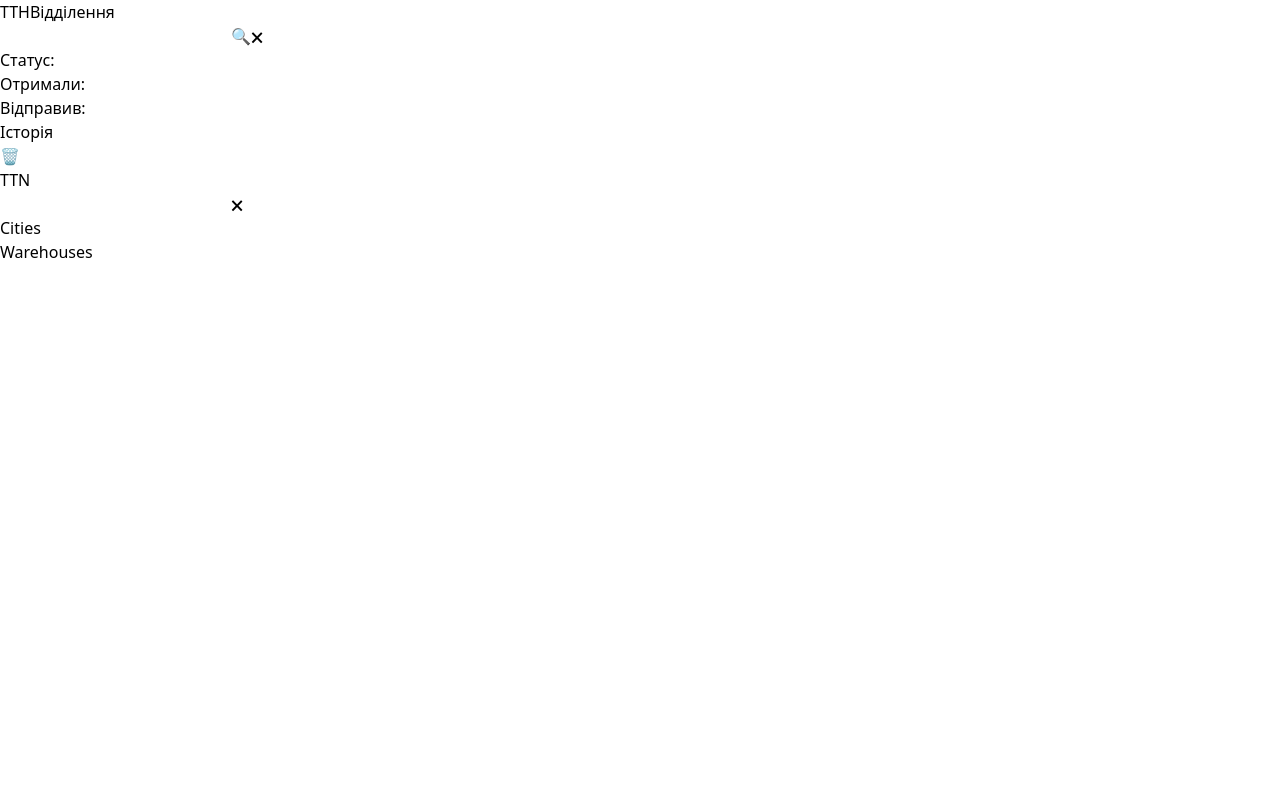
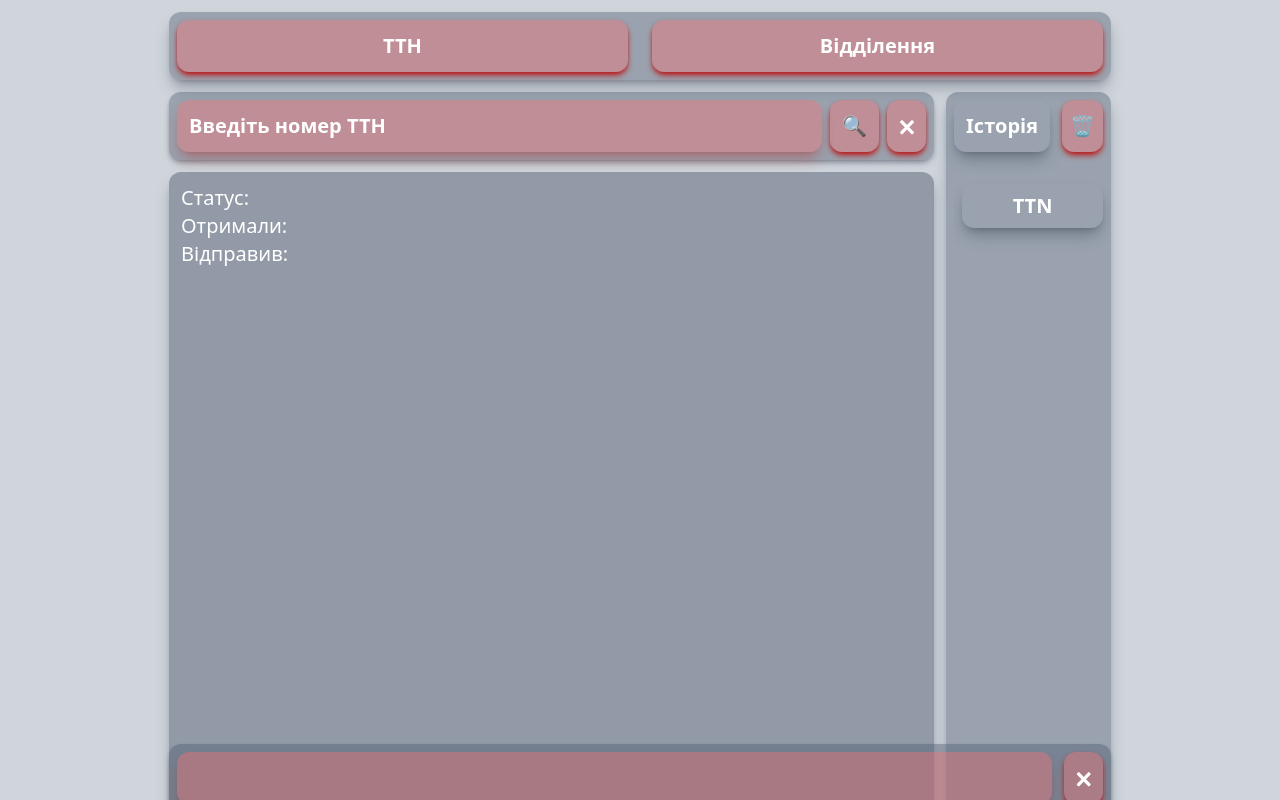
Before and after one commit to serkrops/nova-poshta, a React (Create React App) app: page / in a window 1280 px wide. Shown: the top 800 px of the page. Built offline with nearby package versions, Linux system fonts and the light colour scheme.

Commit message:
feat: add styles

```diff
--- a/src/App.tsx
+++ b/src/App.tsx
@@ -2,46 +2,94 @@ import React from "react";
 
 export const App: React.FC = () => {
   return (
-    <div>
-      <form>
-        <div>
-          <button>ТТН</button>
-          <button>Відділення</button>
+    <div className="border-box p-3 flex flex-col w-full bg-slate-500/30 min-h-screen">
+      <form className="flex flex-col gap-3 items-center w-2/3 md:w-3/4 md:h-full mx-auto">
+        <div className="flex gap-6 justify-between p-2 bg-slate-600/40 shadow-lg shadow-gray-700/40 rounded-xl w-full">
+          <button
+            type="button"
+            className="p-3 shadow-md shadow-red-700 w-full bg-red-400/40 text-white font-bold text-xl hover:bg-red-500/90 rounded-xl"
+          >
+            ТТН
+          </button>
+          <button
+            type="button"
+            className="p-3 shadow-md shadow-red-700 w-full bg-red-400/40 text-white font-bold text-xl hover:bg-red-500/90 rounded-xl"
+          >
+            Відділення
+          </button>
         </div>
-        <div>
-          <div>
-            <div>
-              <input type="text" />
-              <button>🔍</button>
-              <button>🗙</button>
+        <div className="flex flex-col gap-3 md:flex-row w-full md:max-h-[80vh]">
+          <div className="flex flex-col gap-3 w-full">
+            <div className="flex gap-2 p-2 w-full shadow-md shadow-gray-700/40 rounded-xl bg-slate-600/40">
+              <input
+                type="text"
+                className="bg-red-400/40 w-full shadow-lg shadow-red-700/30 rounded-xl p-3 text-white text-xl font-bold placeholder:text-white placeholder:text-xl focus:outline-0 focus:bg-red-500/60"
+                placeholder="Введіть номер ТТН"
+              />
+              <button
+                type="submit"
+                className="p-3 shadow-md shadow-red-700 bg-red-400/40 text-white font-bold text-xl hover:bg-red-500/90 rounded-xl"
+              >
+                🔍
+              </button>
+              <button
+                type="button"
+                className="p-3 shadow-md shadow-red-700 bg-red-400/40 text-white font-bold text-xl hover:bg-red-500/90 rounded-xl"
+              >
+                🗙
+              </button>
             </div>
-            <div>
+            <div className="flex flex-col justify-start items-start p-3 shadow-lg shadow-gray-700/40 rounded-xl text-white text-xl bg-slate-700/40 w-full h-[35vh] md:h-full md:min-h-[83vh] md:justify-start">
               <p>Статус:</p>
               <p>Отримали:</p>
               <p>Відправив:</p>
             </div>
           </div>
-          <div>
-            <div>
-              <p>Історія</p>
-              <button>🗑️</button>
+          <div className="flex flex-col items-center gap-6 shadow-lg shadow-gray-700/40 rounded-xl text-white text-xl bg-slate-600/40 p-2 h-  <div>[35vh] md:min-h-[90vh] pr-0">
+            <div className="flex flex-col gap-3 md:flex-row w-full pr-2">
+              <p className="p-3 text-center font-bold shadow-lg shadow-gray-700/40 rounded-xl w-full hover:cursor-default">
+                Історія
+              </p>
+              <button
+                type="button"
+                className="w-full p-2 shadow-md shadow-red-700 bg-red-400/40 text-white font-bold text-xl hover:bg-red-500/90 rounded-xl"
+              >
+                🗑️
+              </button>
             </div>
-            <div>
-              <h1>TTN</h1>
+            <div className="flex flex-col gap-3 w-full h-full md:min-h-[70vh] overflow-y-scroll p-2">
+              <h1 className="text-xl font-bold cursor-pointer shadow-lg shadow-gray-700/40 rounded-xl w-full text-center p-2 hover:bg-slate-600/20">
+                TTN
+              </h1>
             </div>
           </div>
         </div>
-        <div>
-          <div>
-            <input type="text" />
-            <button>🗙</button>
+        <div className="flex flex-col gap-3 w-full h-80 md:max-h-[70vh]">
+          <div className="flex gap-3 shadow-md shadow-gray-700/40 rounded-xl bg-slate-600/40 p-2 w-full">
+            <input
+              type="text"
+              className="bg-red-400/40 w-full shadow-lg shadow-red-700/30 rounded-xl p-3 text-white text-xl font-bold placeholder:text-white placeholder:text-xl focus:outline-0 focus:bg-red-500/60"
+            />
+            <button
+              type="button"
+              className="p-3 shadow-md shadow-red-700 bg-red-400/40 text-white font-bold text-xl hover:bg-red-500/90 rounded-xl"
+            >
+              🗙
+            </button>
           </div>
-          <div>
-            <div>
-              <p>Cities</p>
+          <div className="flex flex-col gap-3 w-full md:flex-row md:h-screen">
+            <div
+              id="citiesListContaiter"
+              className="flex flex-col gap-3 justify-start items-start shadow-lg shadow-gray-700/40 rounded-xl text-white text-xl bg-slate-700/40 p-3 w-full md:justify-start overflow-y-scroll overflow-x-hidden h-[35vh] md:min-h-[83vh]"
+            >
+              <p className="text-xl cursor-pointer shadow-lg shadow-gray-700/40 rounded-xl w-full p-3 hover:bg-slate-600/20">
+                Cities
+              </p>
             </div>
-            <div>
-              <p>Warehouses</p>
+            <div className="flex flex-col gap-3 justify-start items-start shadow-lg shadow-gray-700/40 rounded-xl text-white text-xl bg-slate-700/40 p-3 w-full md:justify-start overflow-y-scroll overflow-x-hidden h-[35vh] md:min-h-[83vh]">
+              <p className="p-3 text-left shadow-lg shadow-gray-700/40 rounded-xl w-full hover:cursor-default">
+                Warehouses
+              </p>
             </div>
           </div>
         </div>
--- a/tailwind.config.js
+++ b/tailwind.config.js
@@ -1,7 +1,7 @@
+/** @type {import('tailwindcss').Config} */
 module.exports = {
   content: ["./src/**/*.{html,js,ts,jsx,tsx}"],
   theme: {
     extend: {},
   },
-  plugins: [],
 }
```
Also changed, not shown: src/App.css (deleted).
